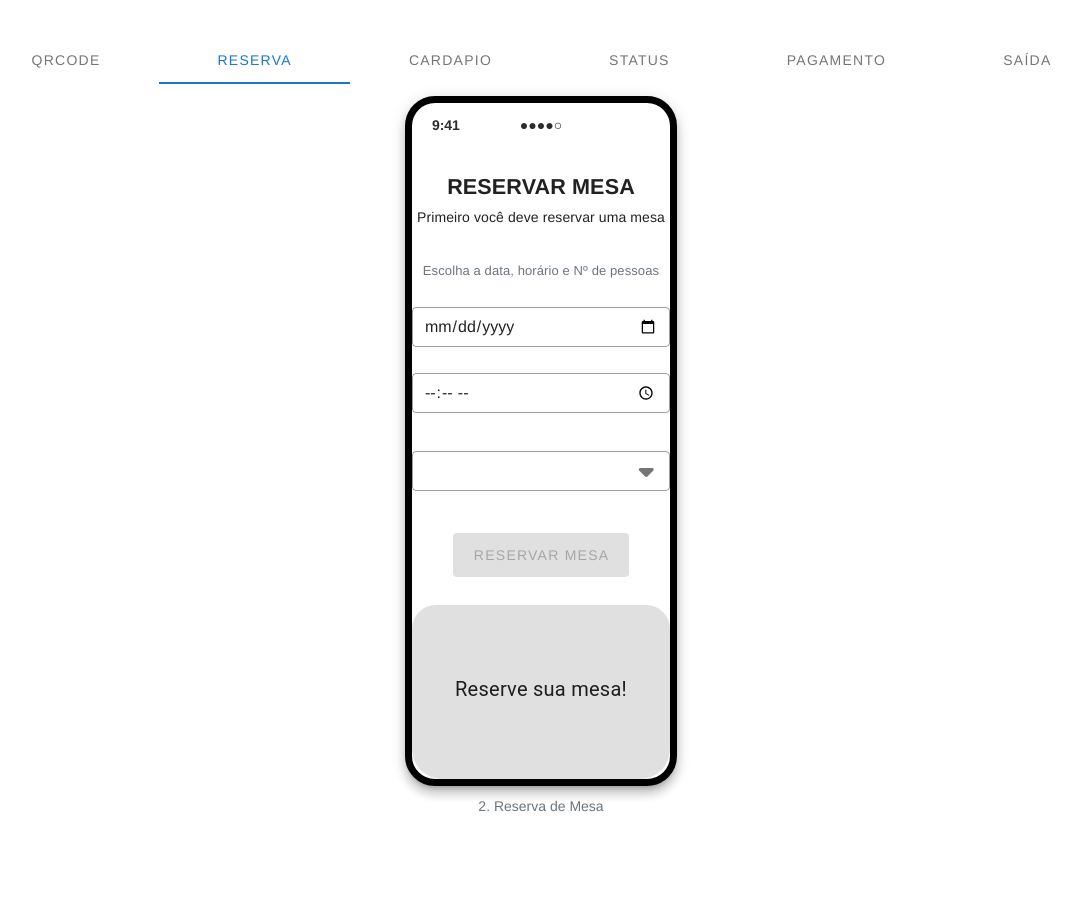
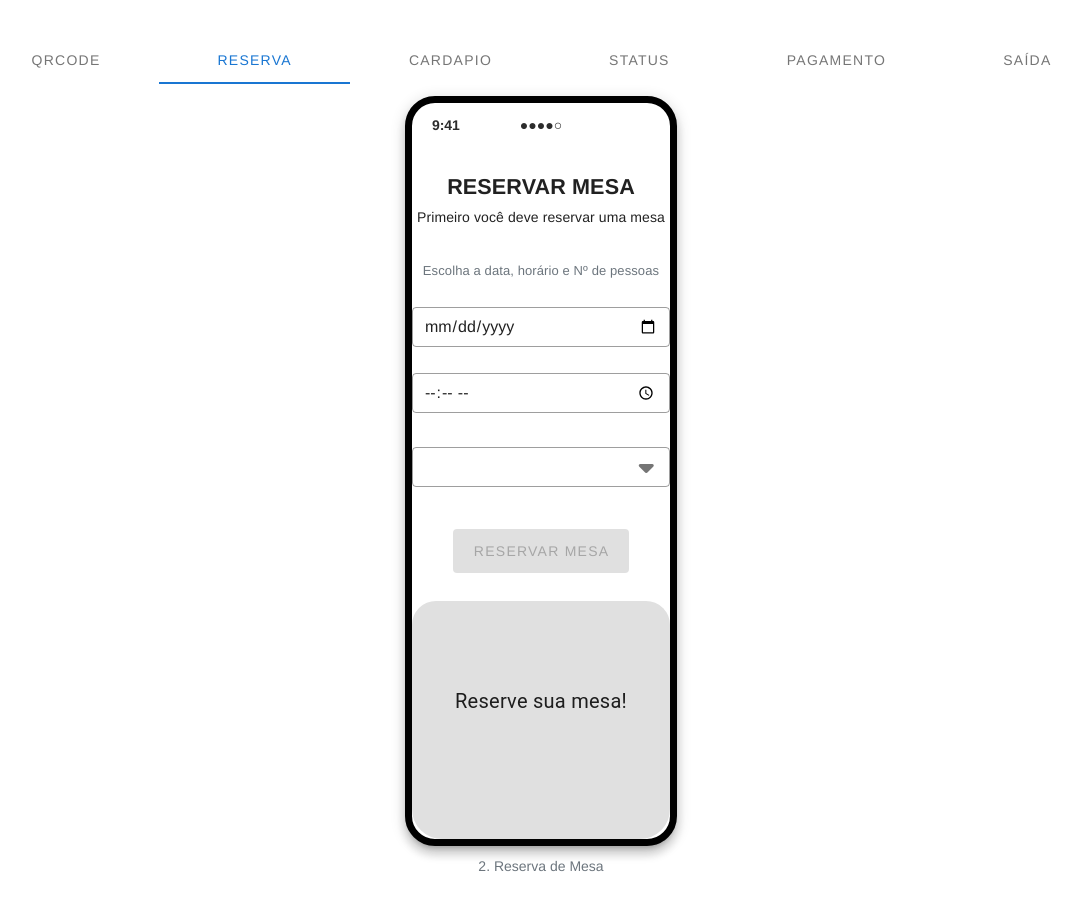
Before and after one commit to lucasbrena/projeto_client, a Vue app: page /reserva in a window 1280 px wide. Shown: the whole page, without its empty margins (99-1180 px from the left). Before the commit the page ends 860 px from the top, so only its background shows below. Built offline with nearby package versions, Linux system fonts and the light colour scheme; no server answers.

Commit message:
Alterações de lógica

```diff
--- a/src/css/styles.css
+++ b/src/css/styles.css
@@ -6,7 +6,7 @@
 
 .row-2, .row-2-reservation {
   background-color: #E0E0E0;
-  height: 20rem;
+  height: 30rem;
   border-top-left-radius: 1.5rem;
   border-top-right-radius: 1.5rem;
 }
@@ -23,7 +23,7 @@
 
 .phone-mockup {
   width: 360px;
-  height: 690px;
+  height: 750px;
   background: #2c2c2c;
   border-radius: 30px !important;
   position: relative;
--- a/src/views/InicioPage.vue
+++ b/src/views/InicioPage.vue
@@ -30,7 +30,7 @@
                                     </div>
                                 </div>
 
-                                <div class="my-11"></div>
+                                <div class="my-16"></div>
 
                                 <div class="row w-100 justify-center row-2">
                                     <div class="menu-header d-flex flex-column align-center text-center mt-16">
--- a/src/views/ReservaMesa.vue
+++ b/src/views/ReservaMesa.vue
@@ -26,49 +26,35 @@
                                     <span class="menu-subtitle">Escolha a data, horário e Nº de pessoas</span>
 
                                     <v-form class="reservation-form w-100">
-                                        <v-text-field
-                                            v-model="selectedData"
-                                            type="date"
-                                            outlined
-                                            dense
-                                            hide-detailsclass="mb-3"
-                                            class="rounded"
-                                        />
-                                        <v-text-field
-                                            v-model="selectedHora"
-                                            type="time"
-                                            outlined
-                                            dense
-                                            hide-detailsclass="mb-3"
-                                            class="rounded mb-3"
-                                        />
-                                        <v-select
-                                            v-model="selectedPeople"
-                                            :items="peopleOptions"
-                                            outlined
-                                            dense
-                                            hide-detail
-                                            class="rounded mb-4"
-                                            item-text="text"
-                                            item-value="value"
-                                        />
-                                        <v-btn
-                                            v-if="!reserva.length > 0"
-                                            :disabled="!disableBtn"
-                                            large
-                                            class="rounded primary-btn"
+                                        <v-text-field v-model="selectedData" type="date" outlined dense
+                                            hide-detailsclass="mb-3" class="rounded" />
+                                        <v-text-field v-model="selectedHora" type="time" outlined dense
+                                            hide-detailsclass="mb-3" class="rounded mb-2" />
+                                        <v-select v-model="selectedPeople" :items="peopleOptions" outlined dense
+                                            hide-detail class="rounded mb-4" item-text="text" item-value="value" />
+
+                                    </v-form>
+
+                                    <div v-if="!reserva.length > 0">
+                                        <v-btn :disabled="!disableBtn" large class="rounded primary-btn"
                                             @click="reservarMesa()">
                                             Reservar Mesa
                                         </v-btn>
+                                    </div>
 
-                                        <v-btn v-else
-                                            large
-                                            :disabled="!disableBtn2"
-                                            class="rounded warning-btn"
+                                    <div v-else>
+                                        <v-btn block large :disabled="!disableBtn2" class="rounded warning-btn"
                                             @click="editarMesa()">
                                             Alterar reserva
                                         </v-btn>
-                                    </v-form>
+
+                                        <div class="my-4"></div>
+
+                                        <v-btn block large class="rounded primary-btn" @click="deletarReserva()">
+                                            Cancelar reserva
+                                        </v-btn>
+                                    </div>
+
                                 </div>
 
                                 <div class="mt-10"></div>
@@ -114,7 +100,7 @@
                                                 </div>
                                             </div>
                                         </div>
-                                        <div v-else class="mt-12 font-weight-regular text-h6">Reserve sua mesa!</div>
+                                        <div v-else class="mt-16 font-weight-regular text-h6">Reserve sua mesa!</div>
                                     </div>
                                 </div>
                             </div>
@@ -298,6 +284,27 @@ export default {
                 return null;
             }
         },
+        async deletarReserva() {
+            const payload = {
+                id: this.reserva[0].id, // Supondo que você queira editar a primeira reserva
+            };
+
+            try {
+                const response = await this.apiRequest(
+                    "delete",
+                    `http://localhost:3000/reserva-mesa-log/${payload.id}`,
+                    {}
+                );
+                console.log("Reserva de mesa removida com sucesso:", response);
+                alert("Reserva removida com sucesso!");
+                this.resetFormFields();
+                this.getReserva(); // Atualiza a lista de reservas após editar
+                return response;
+            } catch (error) {
+                console.error("Erro ao atualizar reserva:", error);
+                return null;
+            }
+        },
     },
 };
 </script>
--- a/src/views/SaidaPage.vue
+++ b/src/views/SaidaPage.vue
@@ -32,7 +32,7 @@
                                     </div>
                                 </div>
 
-                                <div class="my-11"></div>
+                                <div class="my-16"></div>
 
                                 <div class="row w-100 justify-center row-2">
                                     <div class="menu-header d-flex flex-column align-center text-center mt-16">
```
Lines whose indentation alone changed are shown as unchanged.
